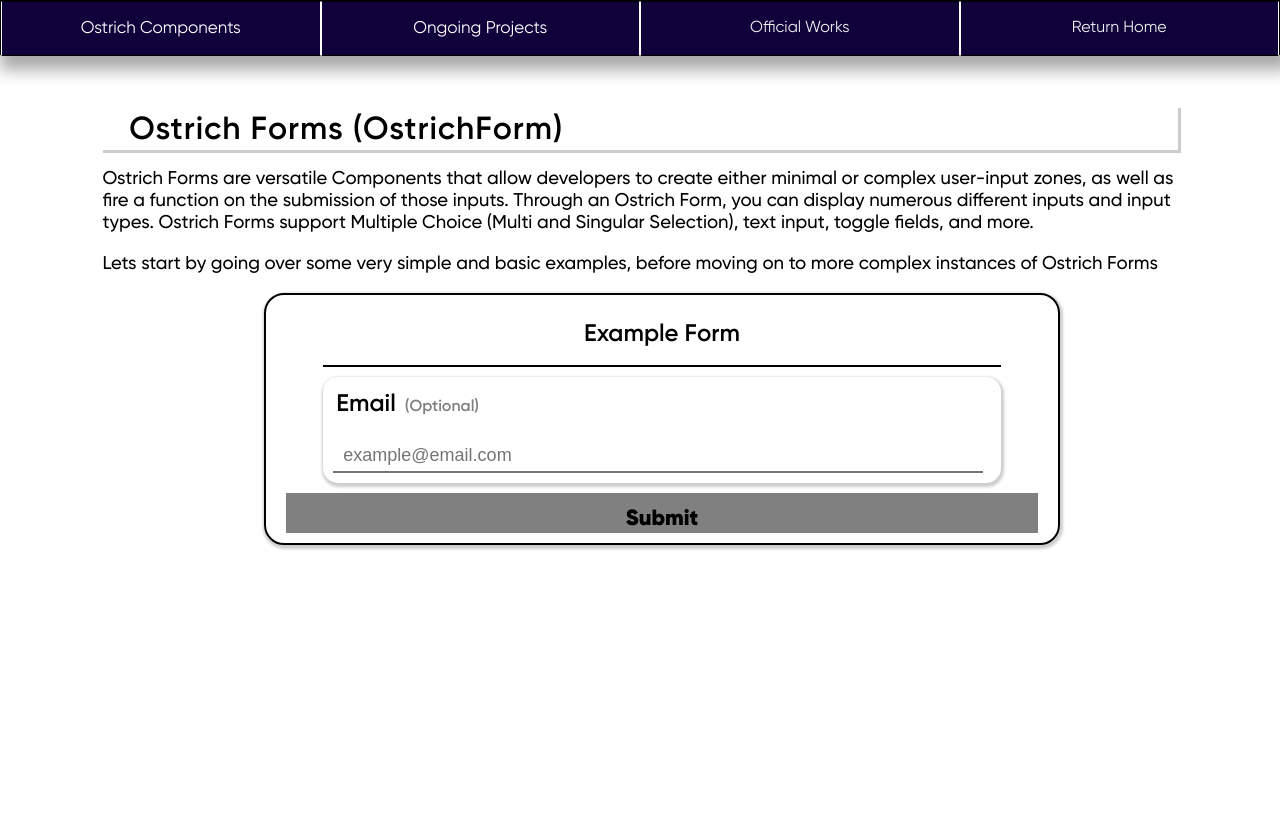
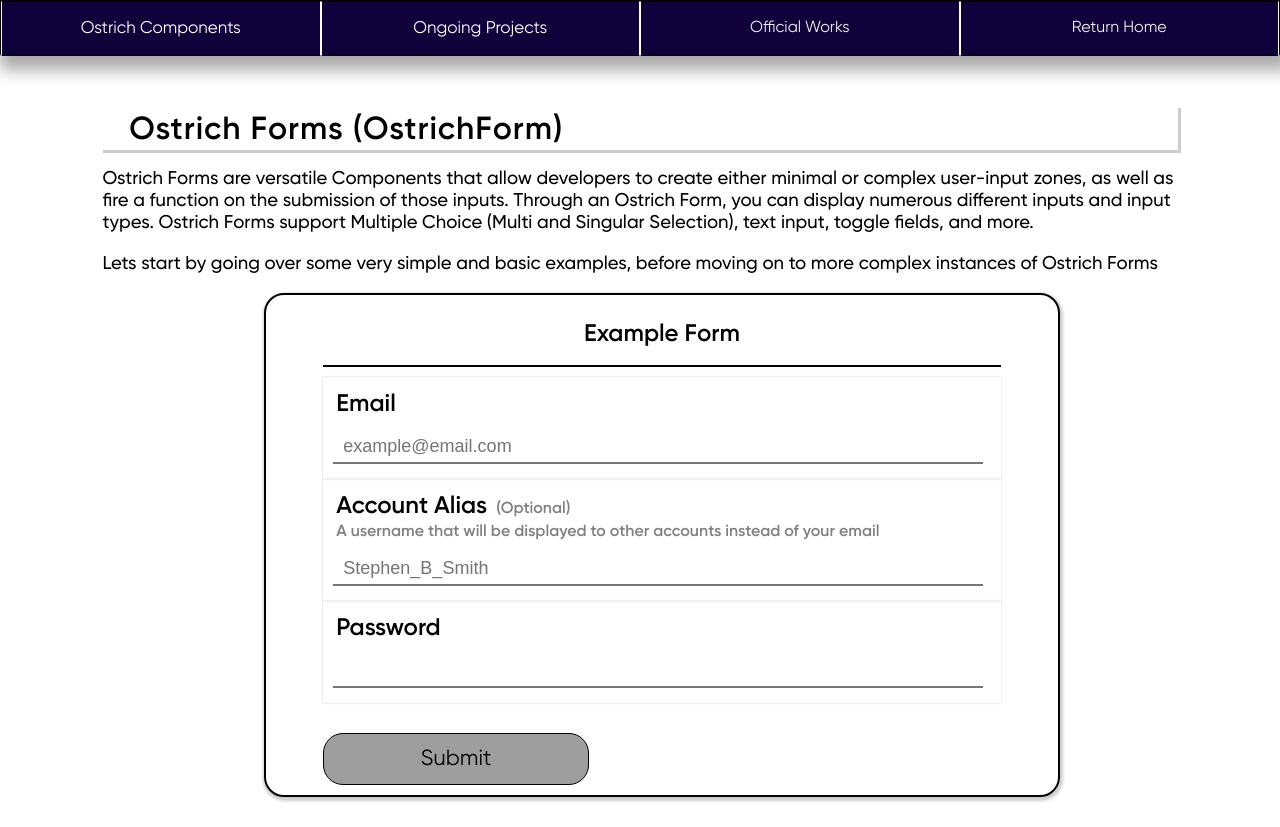
Before and after one commit to NLanese/the-codex, a Next.js app: page /showcases/ostrich-components/ostrich_forms in a window 1280 px wide. Before the commit the page ends 800 px from the top, so only its background shows below. Built offline with nearby package versions, Linux system fonts and the light colour scheme.

Commit message:
Form Work

```diff
--- a/OstrichComponents/Forms/FormText.js
+++ b/OstrichComponents/Forms/FormText.js
@@ -15,13 +15,25 @@ export const FormText = ({
     // State //
     ///////////
 
+    // Text Style
     const [titleStyleFinal, setTitleStyleFinal] = useState(false)
     const [captionStyleFinal, setCaptionStyleFinal] = useState(false)
+    const [moreTextStyleFinal, setMoreTextStyleFinal] = useState(false)
 
+    // Container Style
+    const [boxStyleFinal, setBoxStyleFinal] = useState(false)
     const [inputStyleFinal, setInputStyleFinal] = useState(false)
+
+    // Status
     const [inputFocused, setInputFocused] = useState(false)
+    const handleFocus = (val) => setInputFocused(val);
 
-    const handleFocus = (val) => setInputFocused(val);
+    const [isLoading, setIsLoading] = useState(true)
+
+
+    // Value
+    const [value, setValue] = useState("")
+
 
 
     ////////////////
@@ -30,7 +42,15 @@ export const FormText = ({
 
     useEffect(() => {
         finalizeStyles()
+        setIsLoading(false)
+        if (fieldObj.value){
+            setValue(fieldObj.value)
+        }
     }, [])
+
+    useEffect(() => {
+        fieldObj.value = value
+    }, [value])
 
     ///////////////
     // Functions //
@@ -38,22 +58,41 @@ export const FormText = ({
 
         // Finalizes all User Input Styles to Apply Defaults
         function finalizeStyles(){
+
+            // Sets Title, Caption and MoreText
             let temp = {
                 fontSize: 24,
                 fontWeight: 600,
                 fontFamily: "Gilroy",
                 margin: 3,
                 paddingBottom: 1,
-                marginBottom: 9
+                marginBottom: 0,
             }
             let final = {...temp, ...titleStyle}
             setTitleStyleFinal(final)
             temp.fontSize = 16
             temp.fontWeight = 600
             temp.color = 'grey'
+            temp.marginTop = 0
+            temp.paddingTop = 0
+            temp.marginBottom = 0
+            temp.paddingBottom = 0
             final = {...temp, ...captionStyle}
             setCaptionStyleFinal(final)
+            temp.fontSize = 14
+            temp.marginBottom = 10
+            temp.fontWeight = 500
+            temp.color = '#3d3d3d'
+            if (fieldObj.moreTextStyle){
+                final = {...temp, ...fieldObj.moreTextStyle}
+            }
+            else{
+                final = {...temp, ...final}
+            }
+            setMoreTextStyleFinal(final)
 
+
+            // Sets Input Box
             let tempInput = {
                 marginTop: 10, marginRight: '3%', paddingLeft: 10,
                 height: 30, width: '97%',
@@ -65,6 +104,20 @@ export const FormText = ({
                 final = {...final, ...fieldObj.style}
             }
             setInputStyleFinal(final)
+
+
+            // Sets Individual Field Box
+            let tempBox = {
+                boxShadow: '0px 0px 2px 0px rgba(0, 0, 0, 0.2)',
+                borderRadius: 0,
+                border: '0',
+                borderLeft: '1 solid black',
+                borderRight: '1 solid black',
+                paddingBottom: 15
+
+            }
+            final = {...tempBox, ...boxStyle}
+            setBoxStyleFinal(final)
         }
 
         function determineInputStyle(){
@@ -79,7 +132,10 @@ export const FormText = ({
             if (fieldObj.onChange){
                 fieldObj.onChange(event.target.value, fieldObj)
             }
+            if (onChange){
                 onChange(event.target.value, fieldObj)
+            }
+            setValue(event.target.value)
         }
 
     ////////////////
@@ -97,24 +153,65 @@ export const FormText = ({
             }
         }
 
-    /////////////////
-    // Main Return //
-    /////////////////
+        // Renders Additional Text or Field Image
+        function renderMoreDetails(){
+            if (fieldObj.img){
+                return(
+                    <OstCard
+                        style={{justifySelf: 'center'}}
+                        imageSrc={img}
+                    />
+                )
+            }
+            else if (fieldObj.moreText){
+                return(
+                    <p
+                    style={moreTextStyleFinal}
+                    >
+                        {fieldObj.moreText}
+                    </p>
+                )
+            }
+        }
 
+        function MAIN(){
+            if (isLoading){
+                return null
+            }
+            else{
+                // console.log(fieldObj.value)
                 return(
-            <OstCard style={boxStyle}>
+                    <>
                         <p style={{...titleStyleFinal}}>
                             {fieldObj.title} {renderCaption()}
                         </p>
+                        <div style={{display: 'flex'}}>
+                            {renderMoreDetails()}
+                        </div>
                         <input
                             type={fieldObj.type}
-                    value={fieldObj.value}
+                            value={value}
                             onChange={(event) => handleInput(event)}
                             onFocus={() => handleFocus(true)}
                             onBlur={() => handleFocus(false)}
                             style={fieldObj.formHidden ? { display: 'none' } : determineInputStyle()}
                             placeholder={fieldObj.placeholder? fieldObj.placeholder : ""}
                         />
+                    </>
+                )
+            }
+        }
+
+    /////////////////
+    // Main Return //
+    /////////////////
+
+
+        return(
+            <OstCard
+            style={boxStyleFinal}
+            >
+                {MAIN()}
             </OstCard>
         )
 }
--- a/OstrichComponents/Forms/OstrichForm.js
+++ b/OstrichComponents/Forms/OstrichForm.js
@@ -124,7 +124,6 @@ export const OstrichForm = ({
 
         // Renders the Form Title
         function renderTitle(){
-            console.log(titleStyleFinal)
             return(
                 <div style={{...titleStyleFinal}}>
                     <p style={{...titleTextStyleFinal}}>
@@ -156,11 +155,11 @@ export const OstrichForm = ({
             if (fieldObj.type === "text" || fieldObj.type === "password" || fieldObj.type === "tel"){
                 return(
                     <FormText
-                        key={fieldObj.id}
+                        key={fieldObj.id ? fieldObj.id : index}
                         boxStyle={fieldsBoxStyle}
                         fieldObj={fieldObj}
                         titleStyle={fieldsTitleStyle}
-                        captionStyle={{captionTextStyle}}
+                        captionStyle={captionTextStyle}
                         onChange={handleFormChange}
                         fieldID={fieldObj.id}
                     />
@@ -183,26 +182,6 @@ export const OstrichForm = ({
 
         // Renders the Form Submission Button
         function renderSubmit(){
-            if (submitted && reviewOnSubmit){
-                return(
-                    <div style={{display: 'flex', flexDirection: 'row'}}>
-                        <div style={{flex: 5}}>
-                        <OstrichButton
-                            style={determineSubmitStyle()}
-                            title={submitButtonTitle}
-                            activeColor={submitButtonStyle.backgroundColor}
-                            inactiveColor={submitButtonInactiveStyle.backgroundColor}
-                            titleStyle={submitButtonTextStyleFinal}
-                            isActive={canSubmit}
-                            onSubmit={submitForm}
-                        />
-                        </div>
-                        <div style={{flex: 7}}>
-
-                        </div>
-                    </div>
-                )
-            }
             return(
                 <OstrichButton
                  style={determineSubmitStyle()}
@@ -321,47 +300,36 @@ export const OstrichForm = ({
         // Checks Submission Button Style
         function checkSubmitStyles(){
             let temp = {
-                border: "2px solid black",
+                border: "0.5px solid black",
                 borderRadius: 20,
-                width: 140,
-                height: 55,
+                height: 50, width: '35%',
+                display: 'flex',
                 justifyContent: 'center',
                 alignItems: 'center',
-                marginTop: 10,
-                marginBottom: 20
+                padding: 0, margin: 0,
+                marginTop: 20, marginLeft: '5%'
             }
-            let final = {...temp, backgroundColor: 'blue', submitButtonStyle}
+            let final = {...temp, backgroundColor: 'blue', ...submitButtonStyle}
             setSubmitButtonStyleFinal(final)
-            final = {...temp, backgroundColor: 'grey', ...submitButtonInactiveStyle}
+            final = {...temp, backgroundColor: '#9d9e9e', ...submitButtonInactiveStyle}
             setSubmitButtonInactiveStyleFinal(final)
 
             let tempText = {
-                fontWeight: 700,
+                fontWeight: 500,
+                justifyContent: 'center',
+                display: 'flex',
                 fontSize: 22,
                 textAlign: 'center',
                 textAlign: 'center',
-                paddingTop: 12
+                padding: 5,
             }
-            setSubmitButtonTextStyleFinal({...tempText, submitButtonTextStyle})
-        }
-
-        // Checks Submission Text Style
-        function checkSubmitTextStyle(){
-            if (!submitText){
-                setSubmitText({
-                    fontWeight: 700,
-                    fontSize: 22,
-                    textAlign: 'center',
-                    textAlign: 'center',
-                    paddingTop: 12
-                })
-            }
+            setSubmitButtonTextStyleFinal({...tempText, ...submitButtonTextStyle})
         }
 
         // Determines the Style of the Submit Button (Active or Not)
         function determineSubmitStyle(){
             if (allowSubmit){
-                return submitButtonStyle
+                return submitButtonStyleFinal
             }
             else {
                 if (submitButtonInactiveStyle === "None"){
@@ -395,6 +363,7 @@ export const OstrichForm = ({
 
             // If no OnChange Function was Provided
             const defaultOnChange = (value, field) => {return}
+
             if (!onChange){
                 defaultOnChange(value, field)
             }
@@ -502,7 +471,7 @@ export const OstrichForm = ({
                 return tempFields
             }
             else{
-                console.log("Missing either fieldsState or CheckedAnswerData")
+                console.warn("Missing either fieldsState or CheckedAnswerData")
                 return {}
             }
         }
@@ -528,26 +497,26 @@ export const OstrichForm = ({
 }
 
 
-OstrichForm.propTypes = {
-    title: PropTypes.string.isRequired,         // Title (String)
-    titleBoxStyle: PropTypes.object,            // Title Container Style
-    titleTextStyle: PropTypes.object,           // Title Text Style
+// OstrichForm.propTypes = {
+//     title: PropTypes.string.isRequired,         // Title (String)
+//     titleBoxStyle: PropTypes.object,            // Title Container Style
+//     titleTextStyle: PropTypes.object,           // Title Text Style
 
-    fieldsBoxStyle: PropTypes.object,           // Form Fields' Container Style
-    fieldTitleStyle: PropTypes.object,          // Form Fields' Title Style
-    fields: PropTypes.arrayOf(                  // Fields- Each Field is an Input
-        PropTypes.shape({
-          title: PropTypes.string.isRequired,   // Field title
-          caption: PropTypes.string,            // Field Description / Caption
-          type: PropTypes.string.isRequired,    // Text, MC, True or False
-          onChange: PropTypes.func.isRequired,  // OnChange Function
-          value: PropTypes.any.isRequired,      // Value of Input
-          fieldHidden: PropTypes.bool,
-          style: PropTypes.object,
-          placeholder: PropTypes.string,
-          possibleResponses: PropTypes.arrayOf(PropTypes.string),
-        })
-    ).isRequired,
-    onSubmit: PropTypes.func.isRequired,
-    submitButtonStyle: PropTypes.object,
-};
+//     fieldsBoxStyle: PropTypes.object,           // Form Fields' Container Style
+//     fieldTitleStyle: PropTypes.object,          // Form Fields' Title Style
+//     fields: PropTypes.arrayOf(                  // Fields- Each Field is an Input
+//         PropTypes.shape({
+//           title: PropTypes.string.isRequired,   // Field title
+//           caption: PropTypes.string,            // Field Description / Caption
+//           type: PropTypes.string.isRequired,    // Text, MC, True or False
+//           onChange: PropTypes.func.isRequired,  // OnChange Function
+//           value: PropTypes.any.isRequired,      // Value of Input
+//           fieldHidden: PropTypes.bool,
+//           style: PropTypes.object,
+//           placeholder: PropTypes.string,
+//           possibleResponses: PropTypes.arrayOf(PropTypes.string),
+//         })
+//     ).isRequired,
+//     onSubmit: PropTypes.func.isRequired,
+//     submitButtonStyle: PropTypes.object,
+// };
--- a/components/ostrich-components/ostForms.js
+++ b/components/ostrich-components/ostForms.js
@@ -10,6 +10,9 @@ export default function OstFormsShowcase(){
     ///////////
 
     const [text1, setText1] = useState("")
+    const [text2, setText2] = useState("")
+    const [text3, setText3] = useState("")
+
 
     /////////////////
     // Main Return //
@@ -33,14 +36,34 @@ export default function OstFormsShowcase(){
             <OstrichForm
                 title="Example Form"
                 style={{width: '70%', marginLeft: '15%'}}
-                fields={[{
-                    title: "Email",
-                    caption: "(Optional)",
-                    placeholder: "example@email.com",
-                    type: "text",
-                    onChange: ((value) => setText1(value)),
-                    value: text1,
-                  }]}
+                fields={[
+                    {
+                        title: "Email",
+                        placeholder: "example@email.com",
+                        type: "text",
+                        onChange: ((value) => {
+                            full =
+                            setText1(value)
+                        }),
+                        value: text1,
+                    },
+                    {
+                        title: "Account Alias",
+                        caption: "(Optional)",
+                        moreText: "A username that will be displayed to other accounts instead of your email",
+                        placeholder: "Stephen_B_Smith",
+                        type: "text",
+                        onChange: (() => setText2(value)),
+                        value: text2,
+                    },
+                    {
+                        title: "Password",
+                        type: "password",
+                        onChange: (() => setText3(value)),
+                        value: text3,
+                    },
+
+                ]}
             />
 
         </div>
```
Also changed, not shown: OstrichComponents/Format/OstCard.js (+6 -2 lines). Lines whose indentation alone changed are shown as unchanged.
